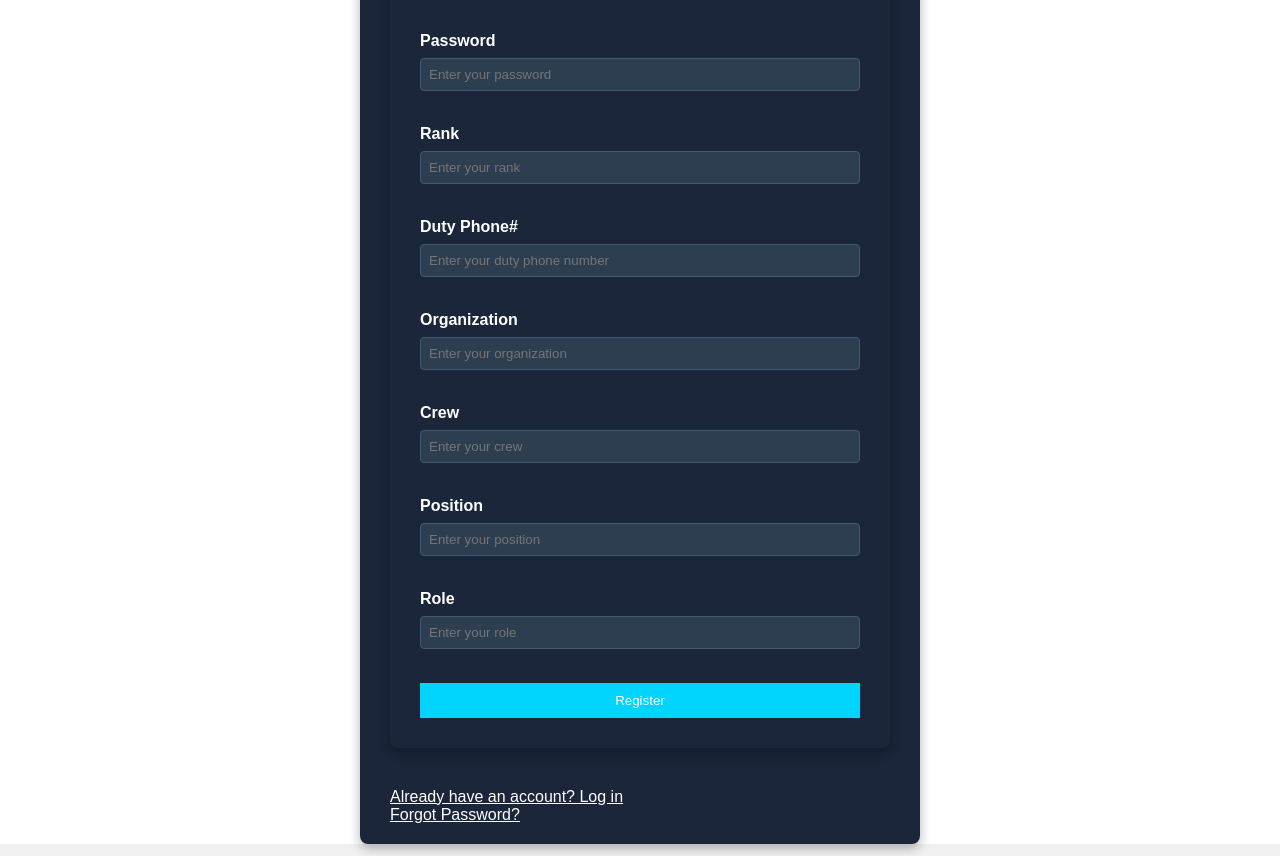
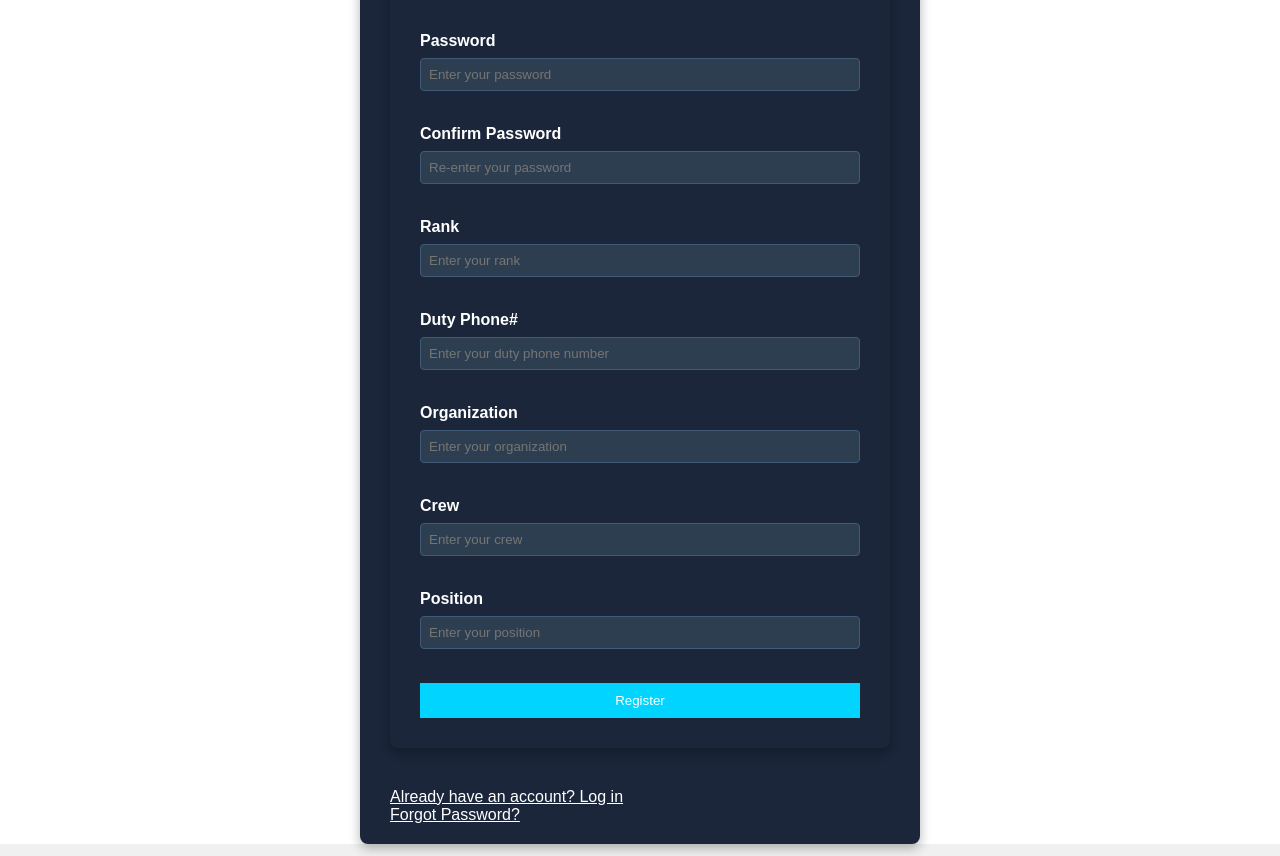
Before and after one commit to Adam-Brace/SDI-29-Capstone, a React (Vite) app in the folder client/: page /register in a window 1280 px wide. Shown: the part 611-1467 px from the top of the page. Built offline with nearby package versions, Linux system fonts and the light colour scheme.

Commit message:
register component no role and confirm password

```diff
--- a/client/src/Components/RegisterForm.jsx
+++ b/client/src/Components/RegisterForm.jsx
@@ -11,12 +11,12 @@ function RegisterForm() {
         last_name: "",
         email: "",
         password: "",
+        confirmPassword: "",
         rank: "",
         phone: "",
         organization: "",
         crew: "",
         position: "",
-        permissions: "",
     });
     const [error, setError] = useState("");
 
@@ -26,6 +26,11 @@ function RegisterForm() {
 
     const handleSubmit = (e) => {
         e.preventDefault();
+
+        if (form.password !== form.confirmPassword) {
+            setError("Passwords do not match. Please try again.");
+            return;
+        }
 
         fetch("http://localhost:3001/user", {
             method: "POST",
@@ -40,7 +45,7 @@ function RegisterForm() {
             .then((data) => {
                 if (data.message === "User created") {
                     login(data.user);
-					alert('Account Creation Successful!');
+                    alert("Account Creation Successful!");
                     navigate("/");
                 } else {
                     console.log(data);
@@ -114,6 +119,21 @@ function RegisterForm() {
                         className="form-control"
                         placeholder="Enter your password"
                         value={form.password}
+                        onChange={handleChange}
+                        required
+                    />
+                </div>
+                <div className="form-group">
+                    <label className="form-label" htmlFor="confirmPassword">
+                        Confirm Password
+                    </label>
+                    <input
+                        type="password"
+                        name="confirmPassword"
+                        id="confirmPassword"
+                        className="form-control"
+                        placeholder="Re-enter your password"
+                        value={form.confirmPassword}
                         onChange={handleChange}
                         required
                     />
@@ -193,21 +213,6 @@ function RegisterForm() {
                         required
                     />
                 </div>
-                <div className="form-group">
-                    <label className="form-label" htmlFor="permissions">
-                        Role
-                    </label>
-                    <input
-                        type="text"
-                        name="permissions"
-                        id="permissions"
-                        className="form-control"
-                        placeholder="Enter your role"
-                        value={form.permissions}
-                        onChange={handleChange}
-                        required
-                    />
-                </div>
                 <button type="submit" className="btn-primary">
                     Register
                 </button>
```
Lines whose indentation alone changed are shown as unchanged.
